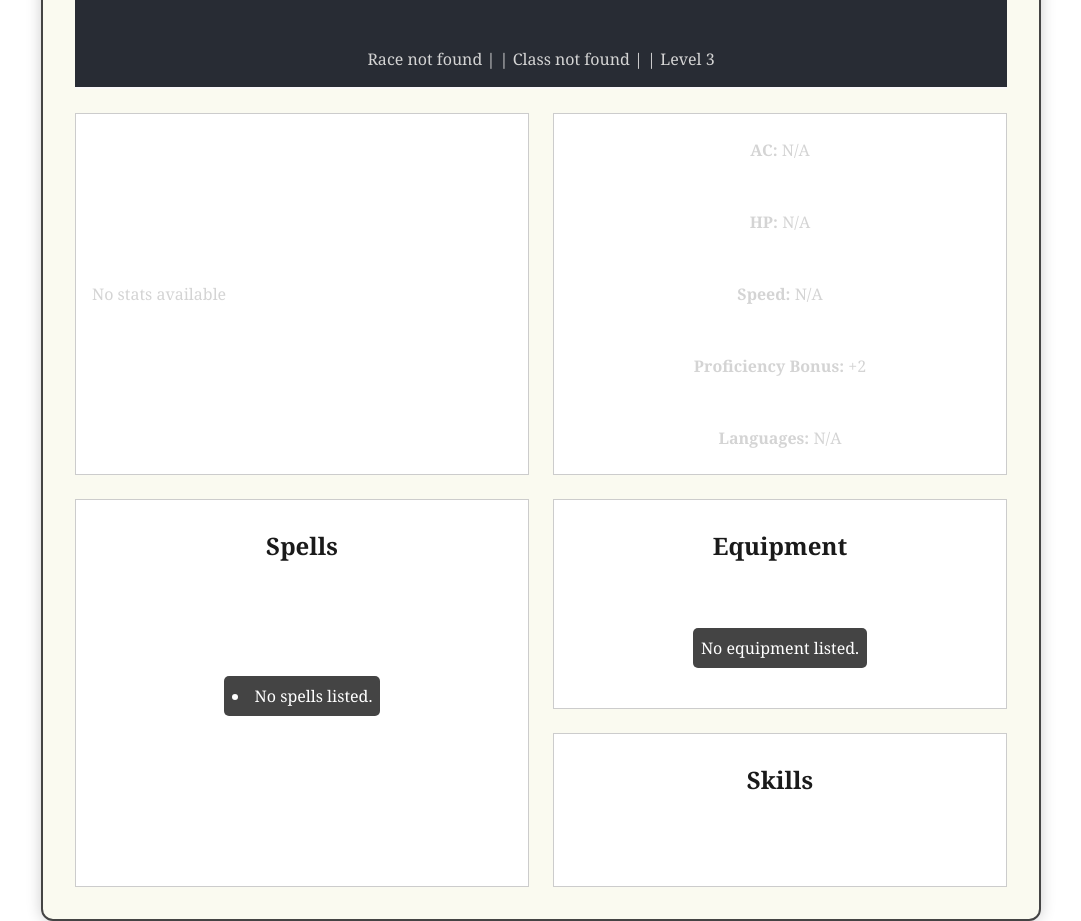
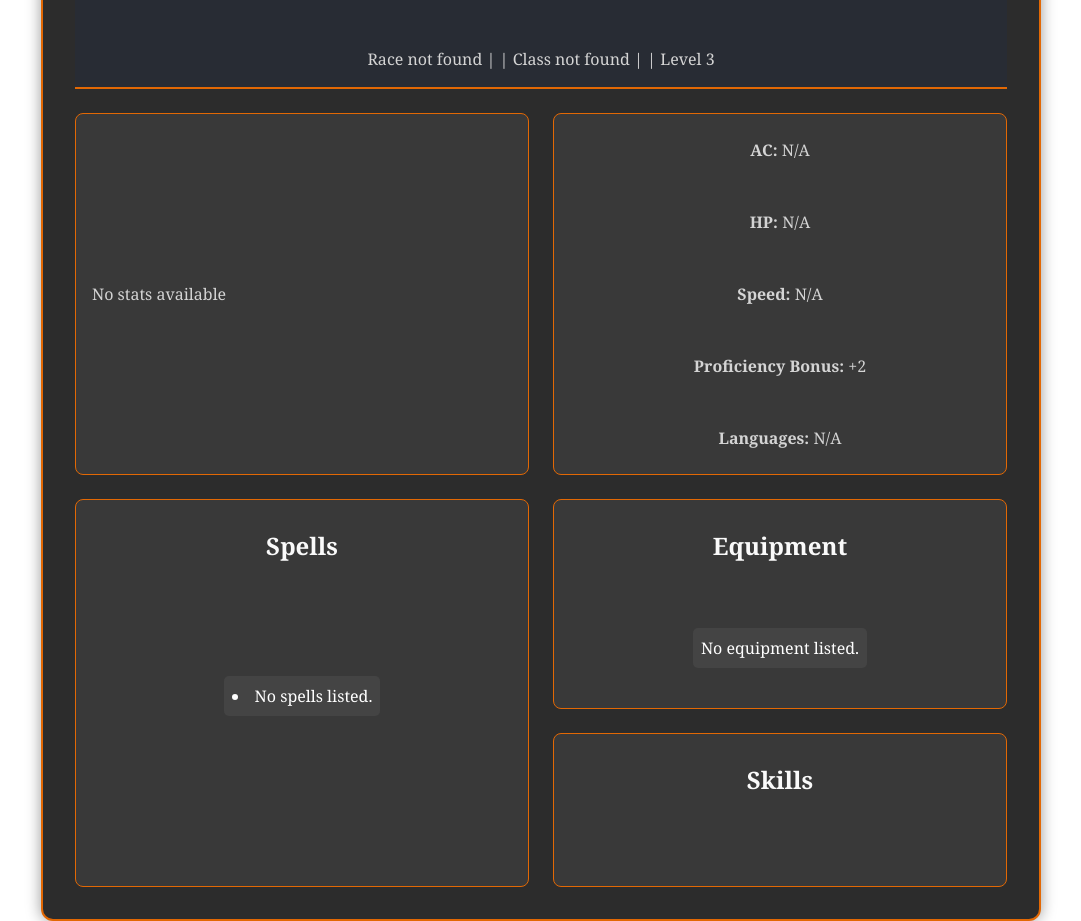
Before and after one commit to jinman14/dndweller-fe, a React (Vite) app: page /sheet in a window 1280 px wide. Shown: the part 248-1169 px from the top of the page, without its empty margins (99-1180 px from the left). Built offline with nearby package versions, Linux system fonts and the light colour scheme.

Commit message:
added styling to FormCustomize

```diff
--- a/src/components/SheetView/SheetView.css
+++ b/src/components/SheetView/SheetView.css
@@ -10,18 +10,18 @@
   max-width: 1000px;
   margin: auto;
   padding: 2rem;
-    background: #fafaf0;
-    color: #222;
+  background: #2c2c2c;
+  color: #fafafa;
   font-family: 'Georgia', serif;
-    border: 2px solid #444;
+  border: 2px solid #e26804;
   border-radius: 12px;
-    box-shadow: 0 0 15px rgba(0,0,0,0.2);
+  box-shadow: 0 0 15px rgba(0,0,0,0.4);
 }
 
 .header {
   grid-area: header;
   text-align: center;
-    border-bottom: 2px solid #faf9f9;
+  border-bottom: 2px solid #e26804;
   padding-bottom: 0.5rem;
 }
 
@@ -30,52 +30,63 @@
   display: grid;
   grid-template-columns: repeat(3, 1fr);
   gap: 0.5rem;
-    background: #fff;
+  background: #393939;
   padding: 1rem;
-    border: 1px solid #ccc;
+  border: 1px solid #e26804;
+  border-radius: 8px;
 }
 
 .stat {
   text-align: center;
-    background: #f2f2f2;
+  background: #444;
   border-radius: 6px;
   padding: 0.5rem;
+  transition: background-color 0.3s ease;
+}
+
+.stat:hover {
+  background-color: #555;
 }
 
 .core-info {
   grid-area: core-info;
   padding: 1rem;
-    background: #fff;
-    border: 1px solid #ccc;
+  background: #393939;
+  border: 1px solid #e26804;
+  border-radius: 8px;
 }
 
 .skills {
   grid-area: skills;
-    background: #fff;
+  background: #393939;
   padding: 1rem;
-    border: 1px solid #ccc;
+  border: 1px solid #e26804;
+  border-radius: 8px;
 }
 
 .equipment {
   grid-area: equipment;
-    background: #fff;
+  background: #393939;
   padding: 1rem;
-    border: 1px solid #ccc;
+  border: 1px solid #e26804;
+  border-radius: 8px;
 }
 
 .spells {
   grid-area: spells;
-    background: #fff;
+  background: #393939;
   padding: 1rem;
-    border: 1px solid #ccc;
+  border: 1px solid #e26804;
+  border-radius: 8px;
 }
 
 h1 {
   font-size: 2rem;
   margin-bottom: 0.3rem;
+  color: #e26804;
 }
 
 h2 {
   margin-bottom: 0.5rem;
-    color: #1a1a1a;
+  color: #fafafa;
 }
```
Lines whose indentation alone changed are shown as unchanged.
